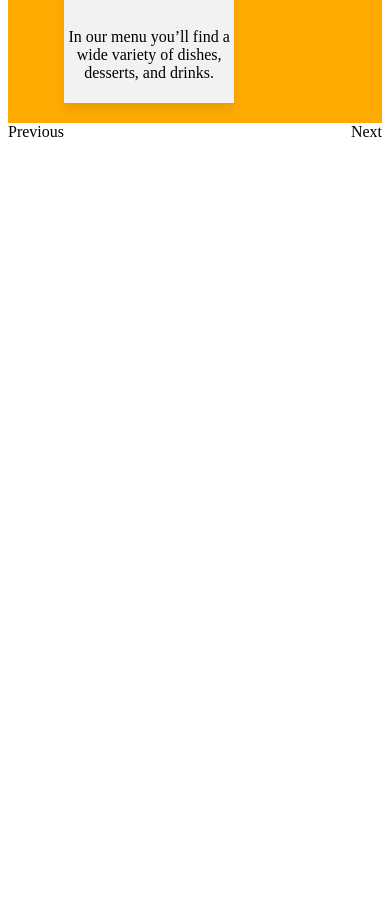
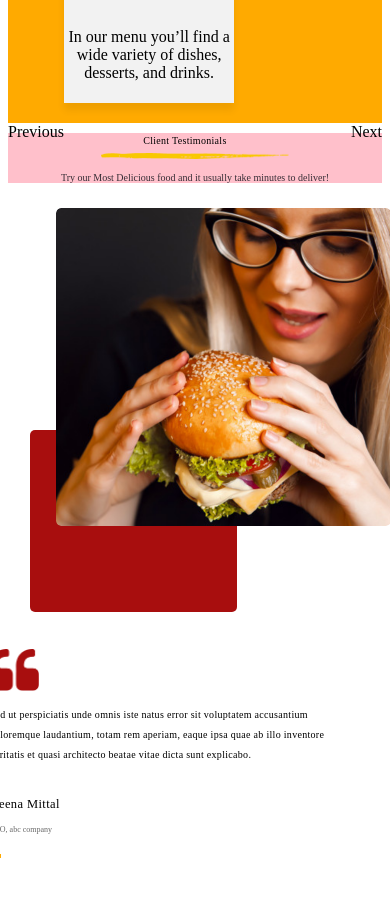
Before and after one commit to bhavna-18/loginPage, a React (Create React App) app: page / in a window 390 px wide. Shown: the part 1905-2802 px from the top of the page. Before the commit the page ends 2046 px from the top, so only its background shows below. Built offline with nearby package versions, Linux system fonts and the light colour scheme.

Commit message:
bottom view responsive

```diff
--- a/src/scenes/login/constant.js
+++ b/src/scenes/login/constant.js
@@ -5,3 +5,8 @@ export const ORDER_NOW_TEXT = "order now";
 export const WANT_TO_EAT_TEXT = "Want to Eat?";
 export const SUBHEADING_TEXT =
   "Try our Most Delicious food and it usually take minutes to deliver!";
+export const TESTIMONIAL_TEXT = "Client Testimonials";
+export const COMMENT_TEXT =
+  "Sed ut perspiciatis unde omnis iste natus error sit voluptatem accusantium doloremque laudantium, totam rem aperiam, eaque ipsa quae ab illo inventore veritatis et quasi architecto beatae vitae dicta sunt explicabo.";
+export const NAME = "Neena Mittal";
+export const COMPANY = "CEO, abc company";
--- a/src/scenes/login/index.js
+++ b/src/scenes/login/index.js
@@ -101,14 +101,9 @@ export default class Login extends Component {
             alt=""
             className="convoImage"
           />
-          <p className="convoText">
-            Sed ut perspiciatis unde omnis iste natus error sit voluptatem
-            accusantium doloremque laudantium, totam rem aperiam, eaque ipsa
-            quae ab illo inventore veritatis et quasi architecto beatae vitae
-            dicta sunt explicabo.
-          </p>
-          <p className="nameText">Neena Mittal</p>
-          <p className="companyText">CEO, Abc company</p>
+          <p className="convoText">{constants.COMMENT_TEXT}</p>
+          <p className="nameText">{constants.NAME}</p>
+          <p className="companyText">{constants.COMPANY}</p>
           <div className="indexView">
             <div className="orangeIndex"></div>
             <div className="whiteIndex"></div>
@@ -121,13 +116,11 @@ export default class Login extends Component {
 
   renderBottomView() {
     return (
-      <div style={{ flex: 1 }}>
+      <div style={{ flex: 1, backgroundColor: "pink" }}>
         <div>
           <SubHeading
-            heading={"Client Testimonials"}
-            subHeading={
-              "Try our Most Delicious food and it usually take minutes to deliver!"
-            }
+            heading={constants.TESTIMONIAL_TEXT}
+            subHeading={constants.SUBHEADING_TEXT}
           />
           {this.renderComments()}
         </div>
@@ -141,7 +134,7 @@ export default class Login extends Component {
         {this.renderTopView()}
         {this.renderUpperMiddleView()}
         {this.renderBottomMiddleView()}
-        {/* {this.renderBottomView()} */}
+        {this.renderBottomView()}
       </div>
     );
   }
--- a/src/scenes/login/style.css
+++ b/src/scenes/login/style.css
@@ -122,6 +122,108 @@
   background-size: 100% 100%;
 }
 
+/* bottom image */
+.outerCommentView {
+  display: inline;
+}
+
+.leftView {
+  float: left;
+  margin-left: 6%;
+  width: 45%;
+}
+
+.rightView {
+  margin: auto;
+  margin-top: 10%;
+  margin-right: 10%;
+  float: right;
+}
+
+.indexView {
+  display: inline;
+}
+
+.orangeIndex {
+  margin-top: 20px;
+  width: 11.5px;
+  height: 4.5px;
+  background-color: #ffaa00;
+}
+
+.whiteIndex {
+  margin-top: 20px;
+  background-attachment: #b7b5b5;
+  width: 6.5px;
+  height: 4.5px;
+}
+
+.rectangle {
+  width: 207px;
+  height: 181.5px;
+  border-radius: 5px;
+  background-color: #a80e0e;
+  margin-top: -100px;
+}
+
+.ladyImage {
+  width: 335px;
+  height: 318px;
+  object-fit: contain;
+  border-radius: 5px;
+  margin-top: 15%;
+  margin-left: 15%;
+}
+
+.convoImage {
+  width: 49.8px;
+  height: 42px;
+  object-fit: contain;
+}
+
+.convoText {
+  width: 355px;
+  height: 79px;
+  font-family: Montserrat;
+  font-size: 10px;
+  font-weight: 200;
+  font-stretch: normal;
+  font-style: normal;
+  line-height: 2;
+  letter-spacing: 0.3px;
+  text-align: left;
+  color: black;
+}
+
+.nameText {
+  width: 94px;
+  height: 15px;
+  font-family: Montserrat;
+  font-size: 12.5px;
+  font-weight: normal;
+  font-stretch: normal;
+  font-style: normal;
+  line-height: 1.2;
+  letter-spacing: 0.38px;
+  text-align: left;
+  color: black;
+}
+
+.companyText {
+  width: 76px;
+  height: 9.5px;
+  font-family: Montserrat;
+  font-size: 8px;
+  font-weight: 200;
+  font-stretch: normal;
+  font-style: normal;
+  line-height: 1.56;
+  letter-spacing: normal;
+  text-align: left;
+  color: #686868;
+  white-space: nowrap;
+}
+
 @media screen and (max-width: 450px) {
   .burgerImage {
     margin-top: 4%;
@@ -154,3 +256,33 @@
   }
 
 }
+
+@media screen and (max-Width:950) {
+  .leftView {
+    float: left;
+    margin-left: 10%;
+    width: 35%;
+  }
+
+  .rightView {
+    margin: auto;
+    margin-top: 10%;
+    margin-right: 5px;
+    float: right;
+  }
+
+  .ladyImage {
+    width: 100px;
+    height: 100px;
+    object-fit: contain;
+    border-radius: 3px;
+    margin-top: 15%;
+    margin-left: 7%;
+  }
+
+  .rectangle {
+    width: 107px;
+    height: 181.5px;
+    border-radius: 3px;
+  }
+}
```
